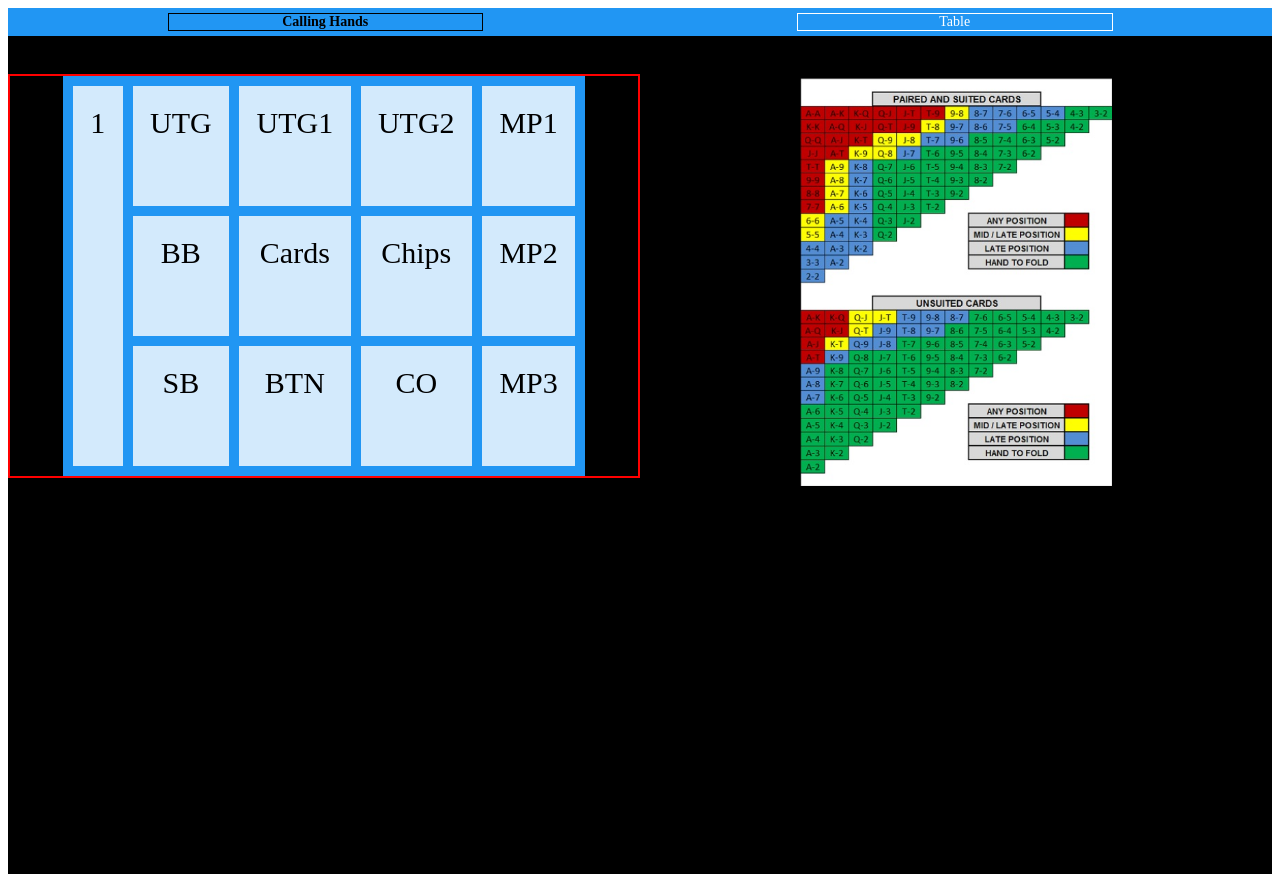
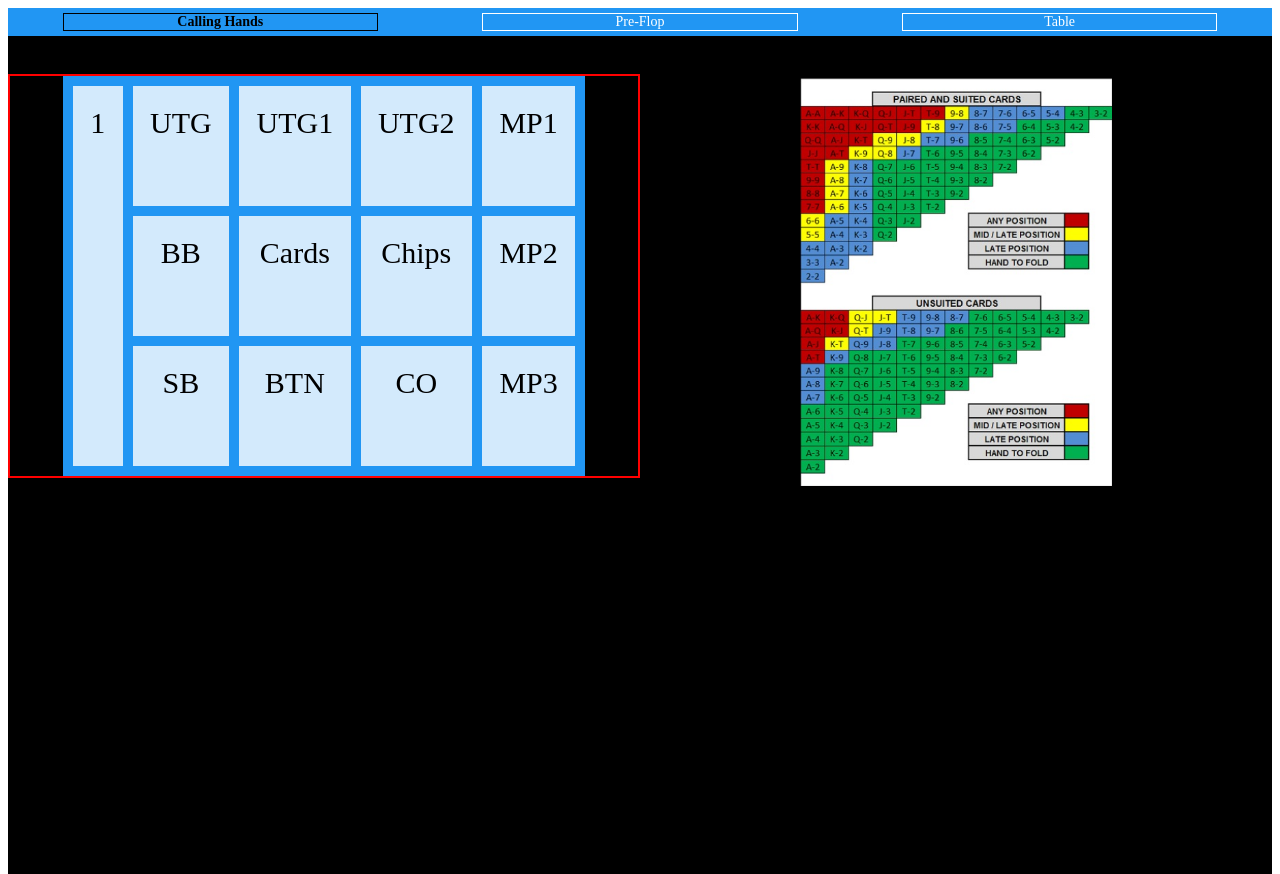
Before and after one commit to SamKnowles/practice, a React (Create React App) app: page / in a window 1280 px wide. Built offline with nearby package versions, Linux system fonts and the light colour scheme.

Commit message:
added preflop to navbar

```diff
--- a/src/Components/Nav.js
+++ b/src/Components/Nav.js
@@ -5,6 +5,7 @@ function Nav() {
     return (
         <div className='nav-container'>
             <NavLink exact className='nav-item' activeClassName="selcted" to='/'>Calling Hands</NavLink>
+            <NavLink className='nav-item' activeClassName='selected' to='/preflop'>Pre-Flop</NavLink>
             <NavLink className='nav-item' activeClassName="selcted" to='/table'>Table</NavLink>
         </div>
     )
```
